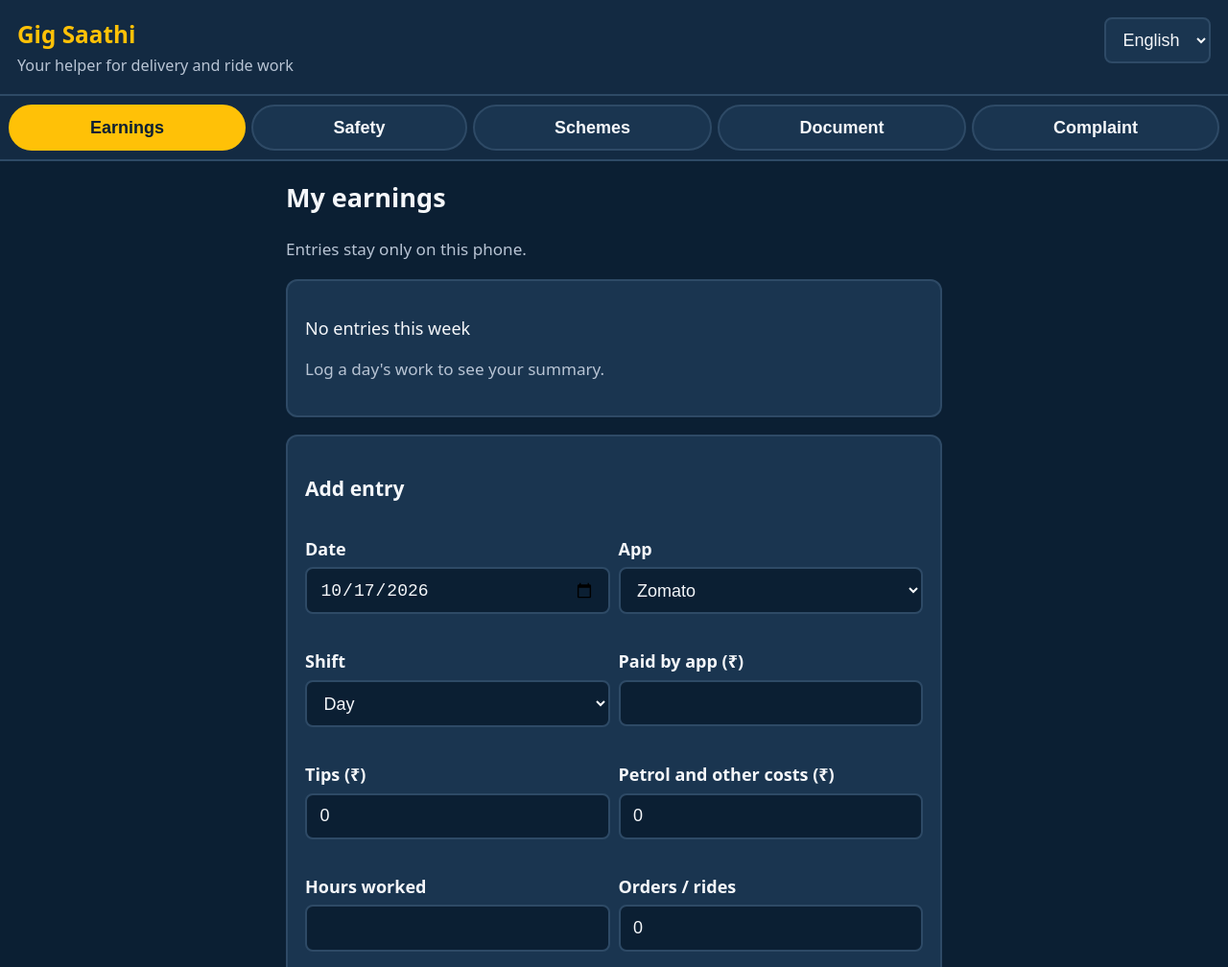
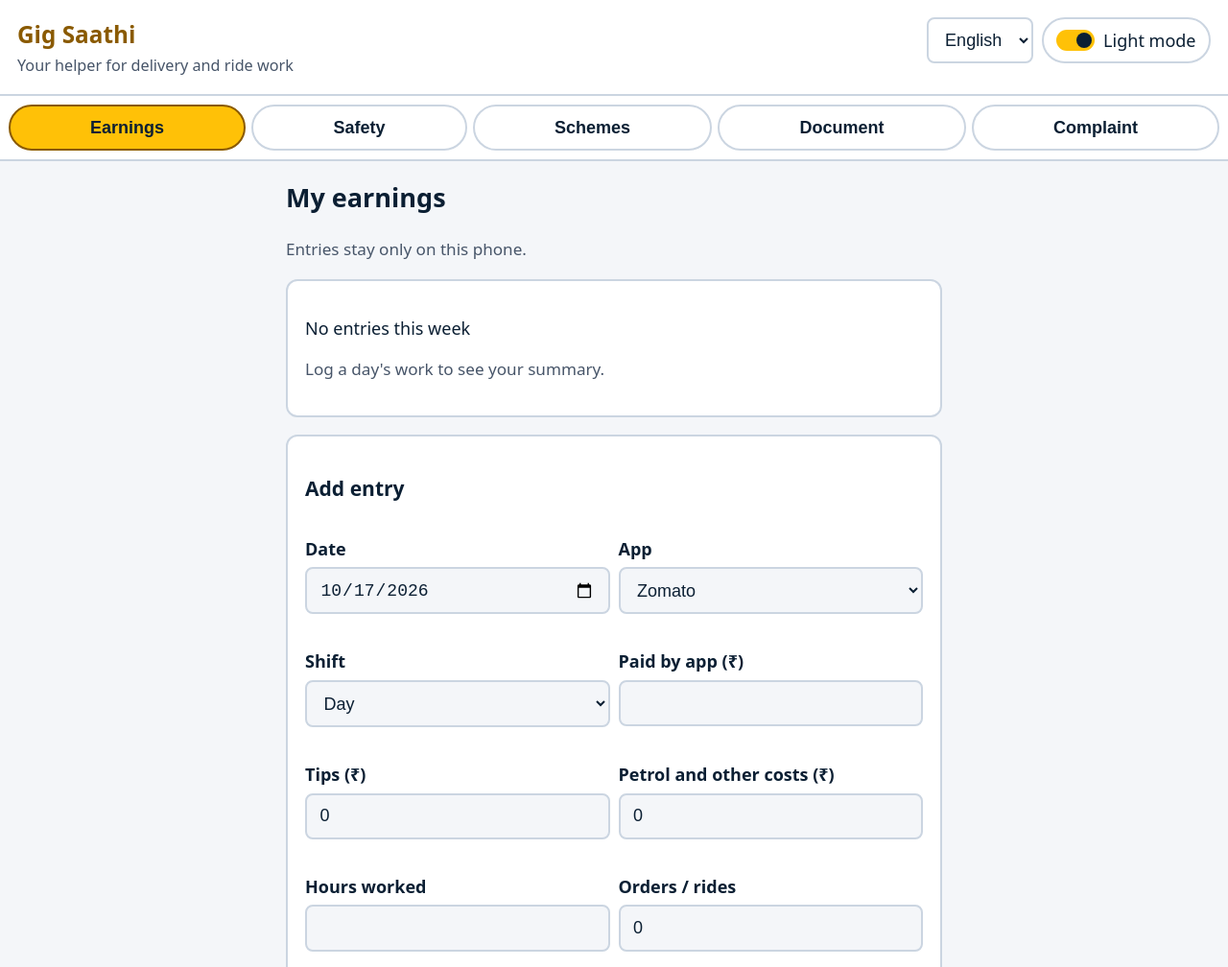
Before and after one commit to harikishor-cmd/gig-worker-companion, a website: page web/index.html in a window 1280 px wide. Shown: the top 1008 px of the page at 96% size. Drawn offline with Linux system fonts and the light colour scheme.

Commit message:
feat: light/dark theme switch (saved choice, OS default, accessible role=switch, AA tokens)

```diff
--- a/web/app.js
+++ b/web/app.js
@@ -1,6 +1,7 @@
 /* Gig Saathi — vanilla frontend. No build step. */
 (() => {
   const LS_LANG = 'gs_lang';
+  const LS_THEME = 'gs_theme';
   const LS_ENTRIES = 'gs_entries';
   const SUPPORTED = ['en', 'hi', 'pa'];
   let lang = localStorage.getItem(LS_LANG) || 'en';
@@ -759,6 +760,29 @@
     return String(s ?? '').replace(/[&<>"']/g, (c) => ({ '&': '&amp;', '<': '&lt;', '>': '&gt;', '"': '&quot;', "'": '&#39;' })[c]);
   }
 
+  // ---- Light/dark theme (saved choice, else the OS preference). Applied before boot so there is no flash of the wrong theme after load. ----
+  /** @param {'light'|'dark'} theme */
+  function applyTheme(theme) {
+    document.documentElement.dataset.theme = theme;
+    const btn = document.getElementById('theme-toggle');
+    if (btn) btn.setAttribute('aria-checked', String(theme === 'light'));
+    const meta = document.querySelector('meta[name="theme-color"]');
+    if (meta) meta.setAttribute('content', theme === 'light' ? '#ffffff' : '#0b1f33');
+  }
+  const savedTheme = localStorage.getItem(LS_THEME);
+  applyTheme(
+    savedTheme === 'light' || savedTheme === 'dark'
+      ? savedTheme
+      : window.matchMedia && window.matchMedia('(prefers-color-scheme: light)').matches
+        ? 'light'
+        : 'dark',
+  );
+  document.getElementById('theme-toggle').addEventListener('click', () => {
+    const next = document.documentElement.dataset.theme === 'light' ? 'dark' : 'light';
+    localStorage.setItem(LS_THEME, next);
+    applyTheme(next);
+  });
+
   // ---- Lang + tabs + boot ----
   $$('.tab').forEach((btn) => btn.addEventListener('click', () => setTab(btn.dataset.tab)));
   $('#lang-select').addEventListener('change', async (e) => {
--- a/web/i18n/en.json
+++ b/web/i18n/en.json
@@ -351,5 +351,8 @@
       "document": "your document",
       "safety": "your safety choices"
     }
+  },
+  "theme": {
+    "light": "Light mode"
   }
 }
--- a/web/i18n/hi.json
+++ b/web/i18n/hi.json
@@ -351,5 +351,8 @@
       "document": "आपका कागज़",
       "safety": "आपकी सुरक्षा वाली जानकारी"
     }
+  },
+  "theme": {
+    "light": "लाइट मोड"
   }
 }
--- a/web/i18n/pa.json
+++ b/web/i18n/pa.json
@@ -351,5 +351,8 @@
       "document": "ਤੁਹਾਡਾ ਕਾਗਜ਼",
       "safety": "ਤੁਹਾਡੀ ਸੁਰੱਖਿਆ ਵਾਲੀ ਜਾਣਕਾਰੀ"
     }
+  },
+  "theme": {
+    "light": "ਲਾਈਟ ਮੋਡ"
   }
 }
--- a/web/index.html
+++ b/web/index.html
@@ -14,6 +14,7 @@
       <h1 id="app-name">Gig Saathi</h1>
       <p id="app-tagline" class="tagline"></p>
     </div>
+    <div class="top-actions">
       <div class="lang-wrap" role="group" aria-labelledby="lang-group-label">
         <span id="lang-group-label" class="sr-only" data-i18n="lang.groupLabel">Language</span>
         <select id="lang-select" class="tap" aria-labelledby="lang-group-label">
@@ -21,6 +22,11 @@
           <option value="hi">हिंदी</option>
           <option value="pa">ਪੰਜਾਬੀ</option>
         </select>
+      </div>
+      <button id="theme-toggle" type="button" class="theme-toggle tap" role="switch" aria-checked="false">
+        <span class="track" aria-hidden="true"><span class="knob"></span></span>
+        <span data-i18n="theme.light">Light mode</span>
+      </button>
     </div>
   </header>
 
--- a/web/styles.css
+++ b/web/styles.css
@@ -10,6 +10,15 @@
   --ok: #4caf50;
   --border: #2e4a66;
   --focus: #7ec8ff;
+  --accent-fg: #ffc107;
+  --danger-btn-bg: #5a1520;
+  --danger-btn-text: #fff;
+  --error-bg: #3a1218;
+  --error-text: #ffd6d6;
+  --field-error: #ffb4a8;
+  --invalid-outline: #ff6b57;
+  --overlay: rgba(11, 31, 51, 0.85);
+  color-scheme: dark;
   --radius: 12px;
   --tap: 48px;
   font-size: 18px;
@@ -78,7 +87,7 @@ body {
 .brand h1 {
   margin: 0;
   font-size: 1.35rem;
-  color: var(--accent);
+  color: var(--accent-fg);
 }
 .tagline {
   margin: 0.2rem 0 0;
@@ -118,7 +127,7 @@ body {
 .tab[aria-selected='true'] {
   background: var(--accent);
   color: var(--accent-text);
-  border-color: var(--accent);
+  border-color: var(--accent-fg);
 }
 .main {
   padding: 1rem;
@@ -200,8 +209,8 @@ body {
   color: var(--text);
 }
 .btn.danger {
-  background: #5a1520;
-  color: #fff;
+  background: var(--danger-btn-bg);
+  color: var(--danger-btn-text);
   border-color: var(--danger);
 }
 .btn:disabled {
@@ -240,7 +249,7 @@ body {
 .chip input {
   width: 1.25rem;
   height: 1.25rem;
-  accent-color: var(--accent);
+  accent-color: var(--accent-fg);
 }
 fieldset {
   border: none;
@@ -252,20 +261,20 @@ legend {
   margin-bottom: 0.5rem;
 }
 .totals strong {
-  color: var(--accent);
+  color: var(--accent-fg);
   font-size: 1.2rem;
 }
 .result h3 {
   margin-top: 0;
-  color: var(--accent);
+  color: var(--accent-fg);
 }
 .result ul {
   padding-left: 1.2rem;
 }
 .error-box {
-  background: #3a1218;
+  background: var(--error-bg);
   border: 2px solid var(--danger);
-  color: #ffd6d6;
+  color: var(--error-text);
   border-radius: var(--radius);
   padding: 1rem;
   margin: 1rem 0;
@@ -276,14 +285,14 @@ legend {
 .loading {
   position: fixed;
   inset: 0;
-  background: rgba(11, 31, 51, 0.85);
+  background: var(--overlay);
   display: flex;
   align-items: center;
   justify-content: center;
   z-index: 50;
   font-size: 1.2rem;
   font-weight: 700;
-  color: var(--accent);
+  color: var(--accent-fg);
 }
 .loading[hidden],
 [hidden] {
@@ -320,7 +329,7 @@ legend {
   color: var(--ok);
 }
 .risk-moderate {
-  color: var(--accent);
+  color: var(--accent-fg);
 }
 .risk-high {
   color: var(--danger);
@@ -345,15 +354,93 @@ legend {
 /* Inline validation */
 .field-error {
   display: block;
-  color: #ffb4a8;
+  color: var(--field-error);
   font-weight: 600;
   margin-top: 4px;
 }
 [aria-invalid='true'] {
-  outline: 3px solid #ff6b57;
+  outline: 3px solid var(--invalid-outline);
   outline-offset: 2px;
 }
 .form-error {
-  color: #ffb4a8;
+  color: var(--field-error);
   font-weight: 700;
 }
+
+/* Light theme: same tokens, light values (WCAG AA contrast on white). Toggled via html[data-theme]. */
+:root[data-theme='light'] {
+  --bg: #f4f6f9;
+  --surface: #ffffff;
+  --card: #ffffff;
+  --text: #0b1f33;
+  --muted: #475569;
+  --accent: #ffc107;
+  --accent-text: #0b1f33;
+  --accent-fg: #8a5a00;
+  --danger: #c62828;
+  --ok: #2e7d32;
+  --border: #cbd5e1;
+  --focus: #005fcc;
+  --danger-btn-bg: #c62828;
+  --danger-btn-text: #fff;
+  --error-bg: #fdecea;
+  --error-text: #7f1d1d;
+  --field-error: #b3261e;
+  --invalid-outline: #c62828;
+  --overlay: rgba(244, 246, 249, 0.9);
+  color-scheme: light;
+}
+
+/* Header actions + light/dark switch */
+.top-actions {
+  display: flex;
+  align-items: center;
+  gap: 0.5rem;
+  flex-wrap: wrap;
+  justify-content: flex-end;
+}
+.theme-toggle {
+  display: inline-flex;
+  align-items: center;
+  gap: 0.5rem;
+  min-height: var(--tap);
+  padding: 0 0.75rem;
+  border: 2px solid var(--border);
+  border-radius: 999px;
+  background: var(--card);
+  color: var(--text);
+  font: inherit;
+  white-space: nowrap;
+  cursor: pointer;
+}
+.theme-toggle .track {
+  position: relative;
+  width: 40px;
+  height: 22px;
+  border-radius: 999px;
+  background: var(--border);
+  transition: background 0.2s;
+}
+.theme-toggle .knob {
+  position: absolute;
+  top: 3px;
+  left: 3px;
+  width: 16px;
+  height: 16px;
+  border-radius: 50%;
+  background: var(--text);
+  transition: transform 0.2s;
+}
+.theme-toggle[aria-checked='true'] .track {
+  background: var(--accent);
+}
+.theme-toggle[aria-checked='true'] .knob {
+  transform: translateX(18px);
+  background: var(--accent-text);
+}
+@media (prefers-reduced-motion: reduce) {
+  .theme-toggle .track,
+  .theme-toggle .knob {
+    transition: none;
+  }
+}
```
Lines whose indentation alone changed are shown as unchanged.
